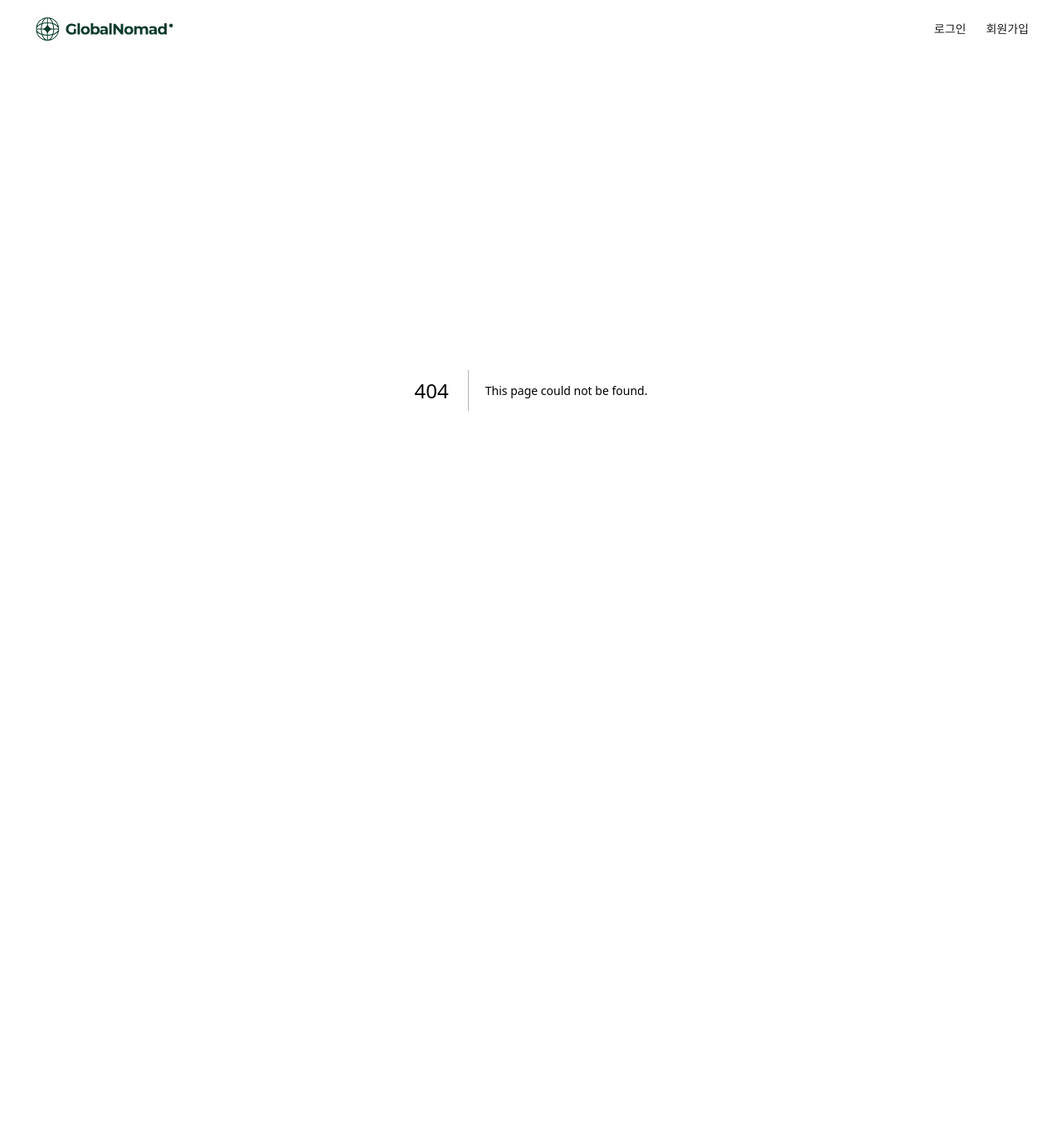
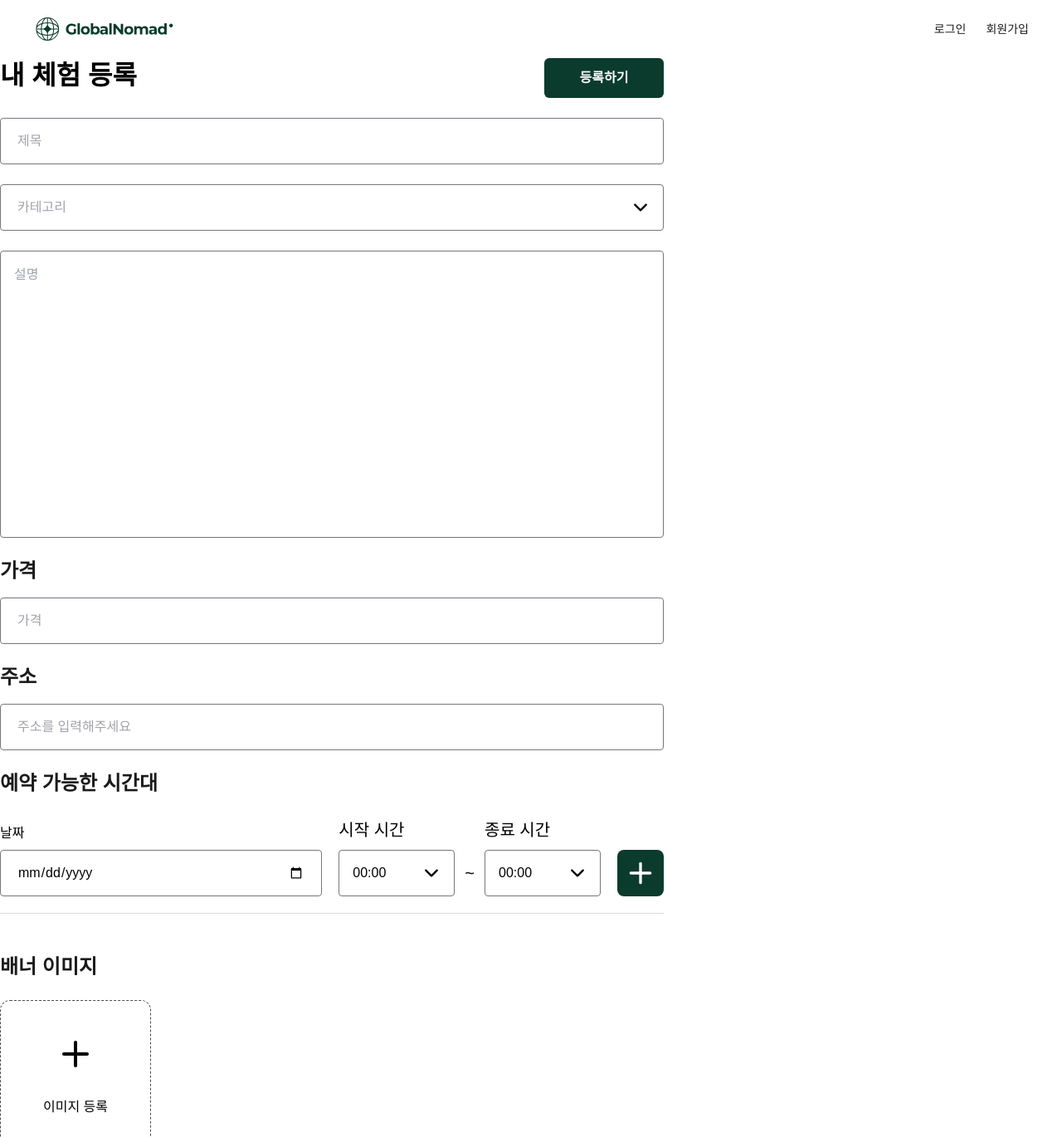
Before and after one commit to mungyun/globalnomad, a Next.js app: page /my/myactivity/createActivity in a window 1280 px wide. Before the commit this address had no page. Shown: the top 1370 px of the page at 83% size. Before the commit the page ends 870 px from the top, so only its background shows below. Built offline with nearby package versions, Linux system fonts and the light colour scheme; a web font is replaced by a local one.

Commit message:
Chore: 체험 등록 form 추가

```diff
--- a/src/app/(app)/my/myactivity/createActivity/components/BannerImageForm.tsx
+++ b/src/app/(app)/my/myactivity/createActivity/components/BannerImageForm.tsx
@@ -1,5 +1,5 @@
 import ImageInput from "@/components/input/ImageInput";
-import { PostActivities } from "@/types/types";
+import { PostActivities } from "@/types/ActiviteyType";
 import { UseFormRegister, UseFormSetValue, UseFormWatch } from "react-hook-form";
 import PrevImage from "./PrevImage";
 
--- /dev/null
+++ b/src/app/(app)/my/myactivity/createActivity/components/CreateActivityForm.tsx
@@ -0,0 +1,45 @@
+"use client";
+
+import Button from "@/components/Button";
+import LabelInput from "@/components/input/LabelInput";
+import Textarea from "@/components/input/Textarea";
+import { PostActivities } from "@/types/ActiviteyType";
+import { useForm } from "react-hook-form";
+import BannerImgForm from "./BannerImageForm";
+import DropdownInput from "./DropdownInput";
+import ScheduleList from "./ScheduleList";
+import SubImageForm from "./SubImageForm";
+
+const CreateActivityForm = () => {
+  const {
+    register,
+    handleSubmit,
+    watch,
+    setValue,
+    formState: { isValid },
+  } = useForm<PostActivities>();
+
+  const onSubmit = (data: PostActivities) => {
+    console.log(data);
+  };
+  return (
+    <div className="flex w-full max-w-[800px] flex-col gap-6">
+      <div className="flex justify-between">
+        <h2 className="text-[32px] font-bold leading-[42px]">내 체험 등록</h2>
+        <Button type="submit" disabled={!isValid} size="md" onClick={handleSubmit(onSubmit)}>
+          등록하기
+        </Button>
+      </div>
+      <LabelInput placeholder="제목" {...register("title")} />
+      <DropdownInput register={register} setValue={setValue} />
+      <Textarea placeholder="설명" {...register("description")} />
+      <LabelInput label="가격" placeholder="가격" type="number" {...register("price")} />
+      <LabelInput label="주소" placeholder="주소를 입력해주세요" {...register("address")} />
+      <ScheduleList watch={watch} setValue={setValue} />
+      <BannerImgForm register={register} watch={watch} setValue={setValue} />
+      <SubImageForm register={register} watch={watch} setValue={setValue} />
+    </div>
+  );
+};
+
+export default CreateActivityForm;
--- a/src/app/(app)/my/myactivity/createActivity/components/DropdownInput.tsx
+++ b/src/app/(app)/my/myactivity/createActivity/components/DropdownInput.tsx
@@ -1,6 +1,6 @@
 "use client";
 
-import { PostActivities } from "@/types/types";
+import { PostActivities } from "@/types/ActiviteyType";
 import { useEffect, useRef, useState } from "react";
 import { UseFormRegister, UseFormSetValue } from "react-hook-form";
 import { GoCheck } from "react-icons/go";
--- a/src/app/(app)/my/myactivity/createActivity/components/ScheduleItem.tsx
+++ b/src/app/(app)/my/myactivity/createActivity/components/ScheduleItem.tsx
@@ -1,4 +1,4 @@
-import { PostActivities, Schedule } from "@/types/types";
+import { PostActivities, Schedule } from "@/types/ActiviteyType";
 import { UseFormSetValue } from "react-hook-form";
 import { FiMinus } from "react-icons/fi";
 
--- a/src/app/(app)/my/myactivity/createActivity/components/ScheduleList.tsx
+++ b/src/app/(app)/my/myactivity/createActivity/components/ScheduleList.tsx
@@ -1,7 +1,7 @@
 "use client";
 
 import TimeInput from "@/components/input/TimeInput";
-import { PostActivities, Schedule } from "@/types/types";
+import { PostActivities, Schedule } from "@/types/ActiviteyType";
 import { useState } from "react";
 import { UseFormSetValue, UseFormWatch } from "react-hook-form";
 import { FiPlus } from "react-icons/fi";
--- a/src/app/(app)/my/myactivity/createActivity/components/SubImageForm.tsx
+++ b/src/app/(app)/my/myactivity/createActivity/components/SubImageForm.tsx
@@ -1,5 +1,5 @@
 import ImageInput from "@/components/input/ImageInput";
-import { PostActivities } from "@/types/types";
+import { PostActivities } from "@/types/ActiviteyType";
 import { UseFormRegister, UseFormSetValue, UseFormWatch } from "react-hook-form";
 import PrevImage from "./PrevImage";
 
--- /dev/null
+++ b/src/app/(app)/my/myactivity/createActivity/page.tsx
@@ -0,0 +1,11 @@
+import CreateActivityForm from "./components/CreateActivityForm";
+
+const CreateActivityPage = () => {
+  return (
+    <div className="">
+      <CreateActivityForm />
+    </div>
+  );
+};
+
+export default CreateActivityPage;
--- a/src/components/input/ImageInput.tsx
+++ b/src/components/input/ImageInput.tsx
@@ -1,4 +1,4 @@
-import { PostActivities } from "@/types/types";
+import { PostActivities } from "@/types/ActiviteyType";
 import { InputHTMLAttributes } from "react";
 import { UseFormRegister } from "react-hook-form";
 import { FiPlus } from "react-icons/fi";
--- a/src/components/input/TimeInput.tsx
+++ b/src/components/input/TimeInput.tsx
@@ -1,3 +1,5 @@
+"use client";
+
 import { useEffect, useRef, useState } from "react";
 import { IoIosArrowDown } from "react-icons/io";
 
@@ -11,7 +13,7 @@ const hours = Array.from({ length: 24 }, (_, index) => String(index).padStart(2,
 const minutes = Array.from({ length: 12 }, (_, index) => String(index * 5).padStart(2, "0"));
 
 const TimeInput = ({ label, value, onChange }: TimeInputProps) => {
-  // const [time, setTiem] = useState({ hour: "00", minute: "00" });
+  const [time, setTime] = useState({ hour: "00", minute: "00" });
   const [isOpen, setIsOpen] = useState<boolean>(false);
   const dropdownRef = useRef<HTMLDivElement | null>(null);
 
@@ -20,15 +22,18 @@ const TimeInput = ({ label, value, onChange }: TimeInputProps) => {
   };
 
   const handleClickOutside = (e: MouseEvent) => {
-    e.preventDefault();
     if (dropdownRef.current && !dropdownRef.current.contains(e.target as Node)) {
       setIsOpen(false);
     }
   };
 
-  const handleSelect = (hour: string, minute: string) => {
-    const time = `${hour}:${minute}`;
-    onChange?.(time);
+  const handleSelect = (field: keyof typeof time, value: string) => {
+    setTime((prevState) => ({
+      ...prevState,
+      [field]: value,
+    }));
+    const newTime = `${time.hour}:${time.minute}`;
+    onChange?.(newTime);
   };
 
   useEffect(() => {
@@ -40,15 +45,16 @@ const TimeInput = ({ label, value, onChange }: TimeInputProps) => {
 
   return (
     <div className="relative" ref={dropdownRef}>
-      <label className="flex flex-col gap-2" onClick={toggleDropdown}>
+      <label className="flex flex-col gap-2 text-base font-medium leading-[26px] md:text-xl md:leading-8">
         {label}
         <input
-          className="drag-none h-14 max-w-[140px] rounded border border-gray08 px-4 outline-green02"
+          className="h-11 w-full min-w-20 rounded border border-gray08 px-3 text-sm leading-6 outline-green02 md:h-14 md:px-4 md:text-base md:leading-[26px] xl:max-w-[140px]"
           placeholder="00:00"
           value={value || ""}
           readOnly
+          onClick={toggleDropdown}
         />
-        <IoIosArrowDown className="absolute bottom-4 right-4 size-6" />
+        <IoIosArrowDown className="absolute bottom-3 right-3 size-5 md:bottom-4 md:right-4 md:size-6" />
       </label>
       {isOpen && (
         <ul className="gap1 absolute top-24 flex h-[250px] w-[140px] gap-2 rounded border border-gray07 bg-white p-1 shadow-custom">
@@ -57,7 +63,7 @@ const TimeInput = ({ label, value, onChange }: TimeInputProps) => {
               <li
                 className="flex h-7 select-none items-center justify-center rounded hover:bg-green02 hover:text-white"
                 key={hour}
-                onClick={() => handleSelect(hour, value?.split(":")[1] || "0")}
+                onClick={() => handleSelect("hour", hour)}
               >
                 {hour}
               </li>
@@ -68,7 +74,7 @@ const TimeInput = ({ label, value, onChange }: TimeInputProps) => {
               <li
                 className="flex h-7 select-none items-center justify-center rounded hover:bg-green02 hover:text-white"
                 key={minute}
-                onClick={() => handleSelect(value?.split(":")[0] || "0", minute)}
+                onClick={() => handleSelect("minute", minute)}
               >
                 {minute}
               </li>
--- /dev/null
+++ b/src/types/ActiviteyType.ts
@@ -0,0 +1,20 @@
+// 스케줄 타입
+export interface Schedule {
+  date: string;
+  startTime: string;
+  endTime: string;
+}
+
+// 체험 등록 body 타입
+export interface PostActivities {
+  title: string;
+  category: string;
+  description: string;
+  price: number;
+  address: string;
+  schedules: Schedule[];
+  bannerImageUrl?: string;
+  subImageUrls?: File[];
+  bannerImageFile?: File;
+  subImageFiles?: File[];
+}
```
Also changed, not shown: 1 other file (tests, documents, lock files or other folders).
